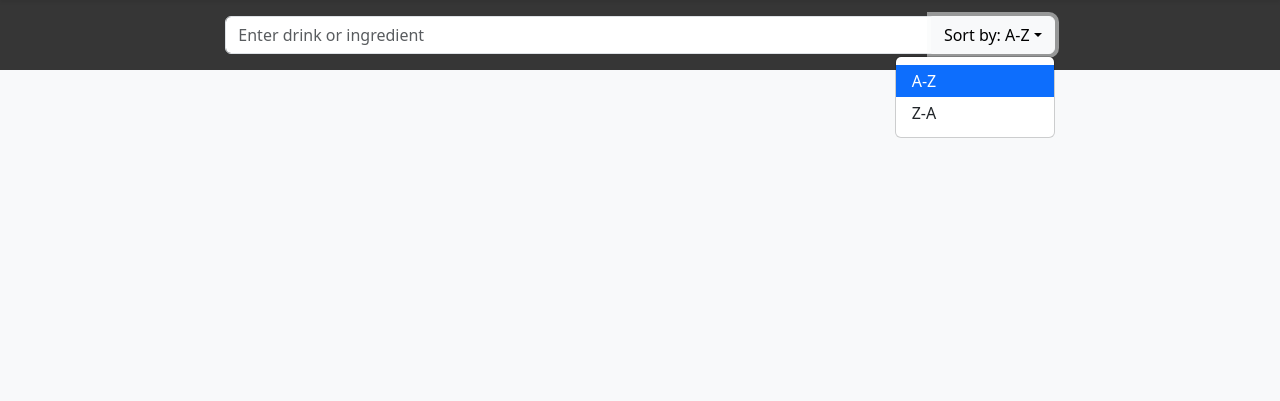
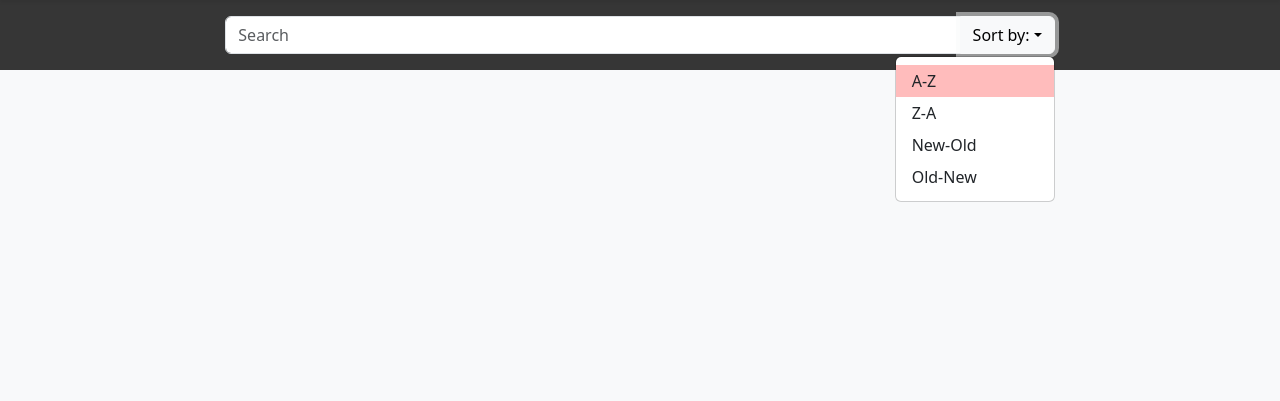
Before and after one commit to eprogers15/sloppy-drinks-mysql, a Django app: page / in a window 1280 px wide, after a click on "Sort by:". Shown: the part 56-457 px from the top of the page. Run offline with Django 4.2, Linux system fonts and the light colour scheme; data that the repository does not hold is empty; some libraries are stand-ins or nearby versions.

Commit message:
Add sort by episode number ascending and descending

```diff
--- a/sloppy_drinks/drinks/static/css/styles.css
+++ b/sloppy_drinks/drinks/static/css/styles.css
@@ -22,6 +22,10 @@ nav .collapse {
 
 .search_bar {
     background-color: #363636;
+}
+
+.dropdown-menu .active-sort {
+    background-color: #FFBCBC;
 }
 
 footer {
--- a/sloppy_drinks/drinks/static/javascript/index.js
+++ b/sloppy_drinks/drinks/static/javascript/index.js
@@ -21,9 +21,9 @@ $(window).resize(function () {
 $(".dropdown-item").click(function() {
   let new_sort_order = this.attributes.value.value;
   $("#sort-button").attr("value", new_sort_order);
-  $("#sort-button").text("Sort by: " + this.text);
-  $(".active").removeClass("active");
-  $(this).addClass("active");
+  //$("#sort-button").text("Sort by: " + this.text);
+  $(".active-sort").removeClass("active-sort");
+  $(this).addClass("active-sort");
   $("#search-bar").attr("hx-vals", '{"sort": "' + new_sort_order + '"}');
 });
 
--- a/sloppy_drinks/drinks/templates/search_bar.html
+++ b/sloppy_drinks/drinks/templates/search_bar.html
@@ -6,16 +6,18 @@
             <div class="search">
                 <div class="input-group">
                     <input type="text" class="form-control" id="search-bar" aria-label="Text input with dropdown button"
-                        name="q" placeholder="Enter drink or ingredient"
+                        name="q" placeholder="Search"
                         hx-get="{% url 'drink_index_partial' %}" hx-target="#results" hx-trigger="input delay:0.2s"
                         hx-vals='{"sort": "alpha-asc"}'>
                     <button class="btn btn-outline-light dropdown-toggle" id="sort-button" type="button"
                         data-bs-toggle="dropdown" aria-expanded="false" value="alpha-asc" name="sort"
                         hx-get="{% url 'drink_index_partial' %}" hx-target="#results" hx-trigger="click from:.dropdown-item delay:0.2s"
-                        hx-include="#search-bar">Sort by: A-Z</button>
+                        hx-include="#search-bar">Sort by:</button>
                     <ul class="dropdown-menu dropdown-menu-end">
-                        <li><a class="dropdown-item active" value="alpha-asc">A-Z</a></li>
+                        <li><a class="dropdown-item active-sort" value="alpha-asc">A-Z</a></li>
                         <li><a class="dropdown-item" value="alpha-desc">Z-A</a></li>
+                        <li><a class="dropdown-item" value="chron-desc">New-Old</a></li>
+                        <li><a class="dropdown-item" value="chron-asc">Old-New</a></li>
                     </ul>
                 </div>
             </div>
--- a/sloppy_drinks/drinks/views.py
+++ b/sloppy_drinks/drinks/views.py
@@ -21,20 +21,45 @@ def drink_index_partial(request):
     if request.htmx:
         search = request.GET.get('q')
         sort = request.GET.get('sort')
-        print(sort)
         page_num = request.GET.get('page', 1)
 
         if sort == 'alpha-asc':
-            sort_order = 'drink__name'
+            if search:
+                images = Image.objects.filter((Q(drink__name__icontains=search) | Q(drink__ingredients__name__icontains=search)) & Q(recipe=True)).distinct().order_by('drink__name')
+            else:
+                images = Image.objects.filter(recipe=True).order_by('drink__name')
         elif sort == 'alpha-desc':
-            sort_order = '-drink__name'
+            if search:
+                images = Image.objects.filter((Q(drink__name__icontains=search) | Q(drink__ingredients__name__icontains=search)) & Q(recipe=True)).distinct().order_by('-drink__name')
+            else:
+                images = Image.objects.filter(recipe=True).order_by('-drink__name')
+        elif sort == 'chron-asc':
+            if search:
+                episodes = Episode.objects.filter((Q(drink__name__icontains=search) | Q(drink__ingredients__name__icontains=search))).order_by('number')
+            else:
+                episodes = Episode.objects.all().order_by('number')
+            drinks = []
+            for episode in episodes:
+                if episode.drink not in drinks:
+                    drinks.append(episode.drink)
+            images = []
+            for drink in drinks:
+                images.append(drink.image_set.get(recipe=True))
+        elif sort == 'chron-desc':
+            if search:
+                episodes = Episode.objects.filter((Q(drink__name__icontains=search) | Q(drink__ingredients__name__icontains=search))).order_by('-number')
+            else:
+                episodes = Episode.objects.all().order_by('-number')
+            drinks = []
+            for episode in episodes:
+                if episode.drink not in drinks:
+                    drinks.append(episode.drink)
+            images = []
+            for drink in drinks:
+                images.append(drink.image_set.get(recipe=True))
         else:
-            sort_order = 'drink__name'
+            images = Image.objects.filter(recipe=True).order_by('drink__name')
 
-        if search:
-            images = Image.objects.filter((Q(drink__name__icontains=search) | Q(drink__ingredients__name__icontains=search)) & Q(recipe=True)).distinct().order_by(sort_order)
-        else:
-            images = Image.objects.filter(recipe=True).distinct().order_by(sort_order)
         page = Paginator(object_list=images, per_page=6).get_page(page_num)
 
         return render(
```
